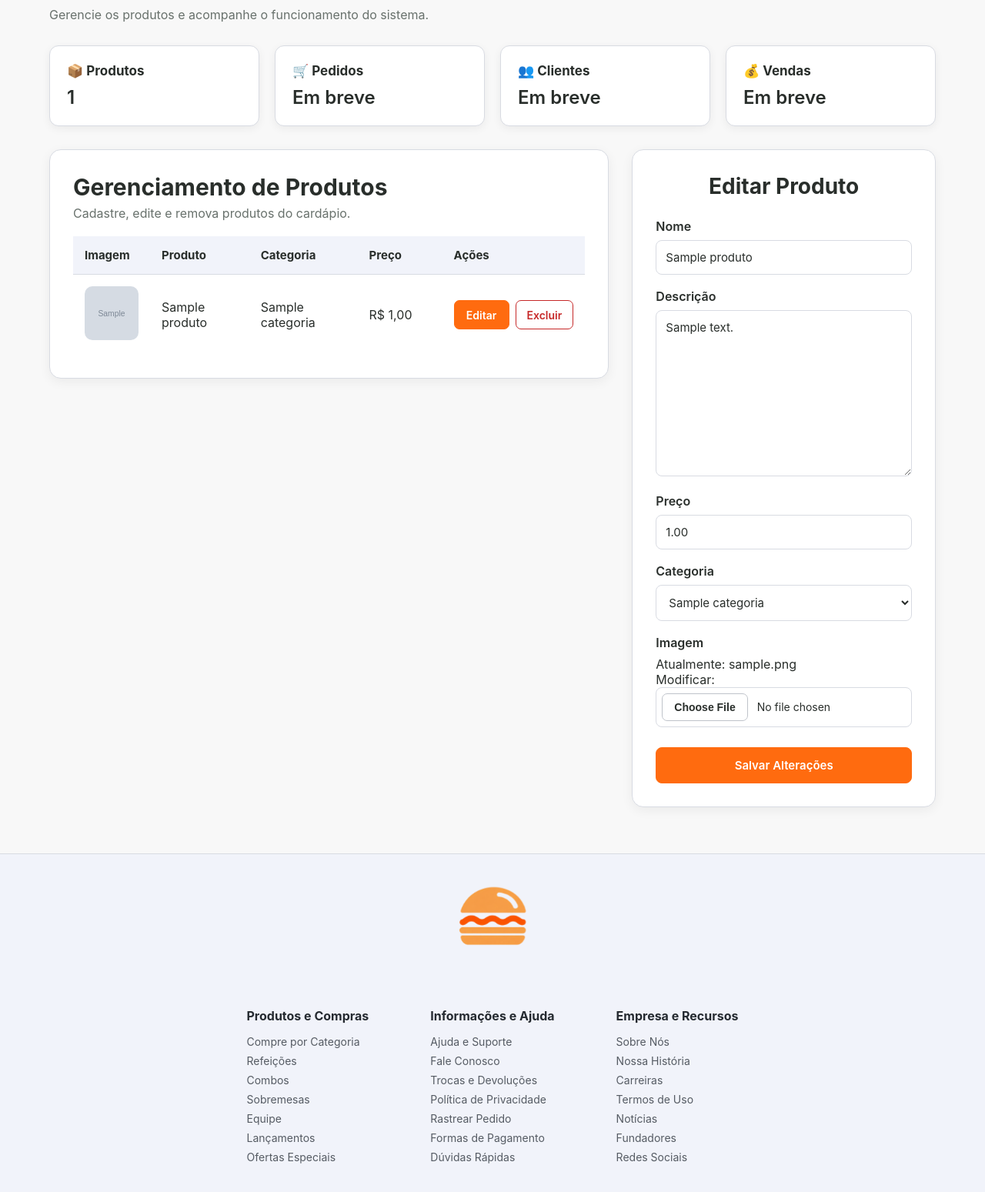
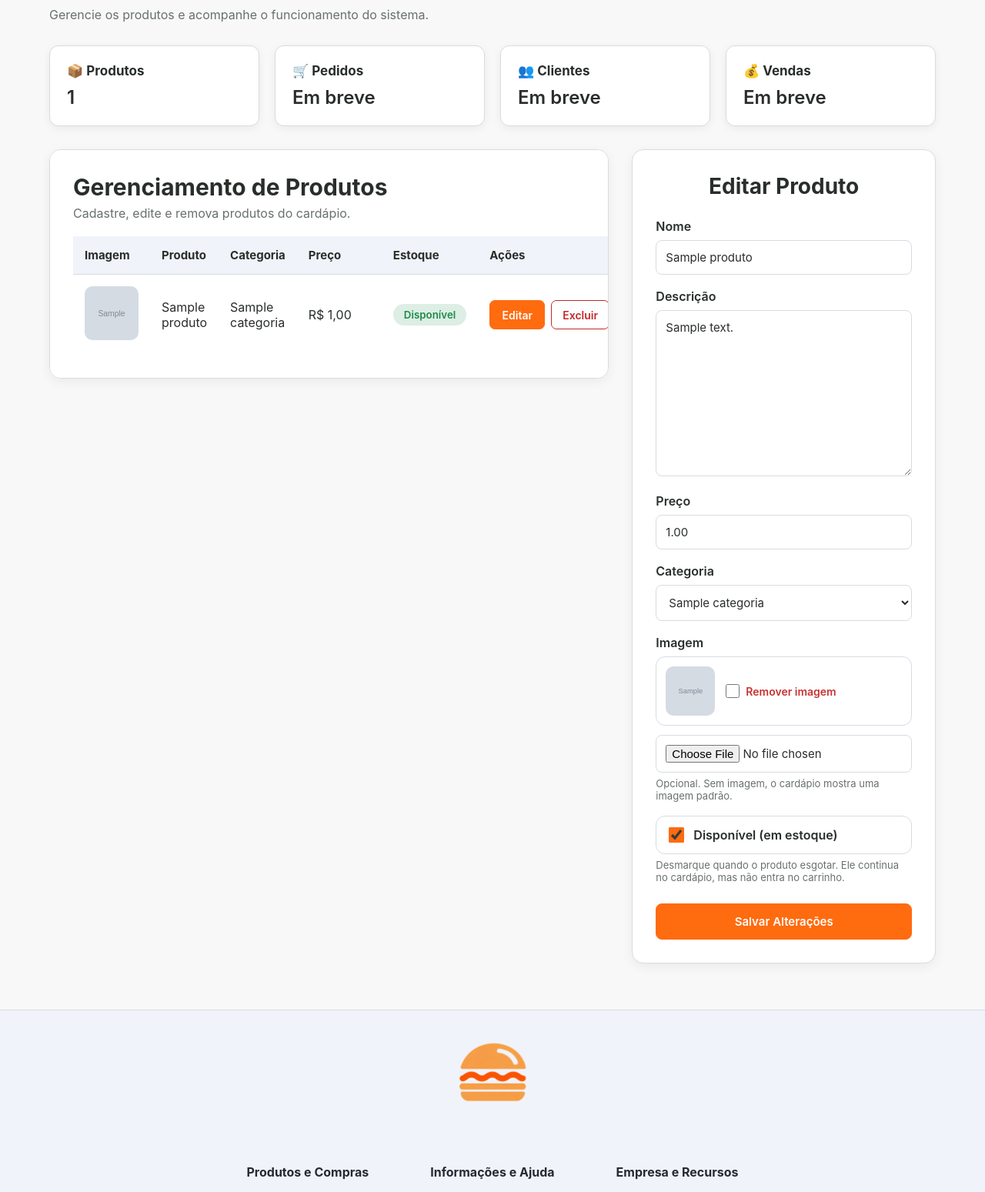
Before and after one commit to FabricioAvelar/pedeaio, a Django app: page /produtos/produto_editar/1/ in a window 1280 px wide. Shown: the part 191-1740 px from the top of the page at 77% size. Run offline with Django 5.2, Linux system fonts and the light colour scheme; a user stored in the database is signed in; tables that the repository leaves empty hold one stand-in row (values such as "Sample post"); grey boxes marked "Sample" are stand-in pictures.

Commit message:
Implementa controle de estoque

```diff
--- a/apps/produtos/models.py
+++ b/apps/produtos/models.py
@@ -19,7 +19,7 @@ class Produto(models.Model):
         related_name='produtos'
     )
 
-    imagem = models.ImageField(upload_to='produtos/')
+    imagem = models.ImageField(upload_to='produtos/', blank=True)
     disponivel = models.BooleanField(default=True)
 
     def __str__(self):
--- a/apps/produtos/templates/privado/produto_gerenciar.html
+++ b/apps/produtos/templates/privado/produto_gerenciar.html
@@ -54,6 +54,7 @@ Painel Administrativo
                     <th>Produto</th>
                     <th>Categoria</th>
                     <th>Preço</th>
+                    <th>Estoque</th>
                     <th>Ações</th>
                 </tr>
             </thead>
@@ -65,7 +66,7 @@ Painel Administrativo
                             {% if produto.imagem %}
                                 <img src="{{ produto.imagem.url }}" alt="{{ produto.nome }}">
                             {% else %}
-                                <span>Sem imagem</span>
+                                <img src="{% static 'imgs/sem-imagem.png' %}" alt="Sem imagem">
                             {% endif %}
                         </td>
 
@@ -74,6 +75,15 @@ Painel Administrativo
                         <td>{{ produto.categoria.nome }}</td>
 
                         <td>R$ {{ produto.preco }}</td>
+
+                        <td>
+                            <form action="{% url 'produto_alternar_disponibilidade' produto.id %}" method="POST">
+                            {% csrf_token %}
+                                <button type="submit" class="btn-disponibilidade {% if produto.disponivel %}ativo{% endif %}">
+                                    {% if produto.disponivel %}Disponível{% else %}Esgotado{% endif %}
+                                </button>
+                            </form>
+                        </td>
 
                         <td>
                             <div class="acoes-produto">
@@ -94,7 +104,7 @@ Painel Administrativo
 
                 {% empty %}
                     <tr>
-                        <td colspan="5" class="sem-produtos">
+                        <td colspan="6" class="sem-produtos">
                             Nenhum produto cadastrado.
                         </td>
                     </tr>
@@ -135,9 +145,32 @@ Painel Administrativo
                 {{ produto_form.categoria }}
             </div>
 
-            <div class="campo">
+            <div class="campo campo-imagem">
                 <label for="{{ produto_form.imagem.id_for_label }}">Imagem</label>
-                {{ produto_form.imagem }}
+
+                {% if produto_form.instance.imagem %}
+                    <div class="imagem-atual">
+                        <img src="{{ produto_form.instance.imagem.url }}" alt="Imagem atual de {{ produto_form.instance.nome }}">
+
+                        <label class="imagem-remover" for="imagem-clear_id">
+                            <input type="checkbox" name="imagem-clear" id="imagem-clear_id">
+                            Remover imagem
+                        </label>
+                    </div>
+                {% endif %}
+
+                <input type="file" name="imagem" id="{{ produto_form.imagem.id_for_label }}" accept="image/*">
+                {{ produto_form.imagem.errors }}
+
+                <small>Opcional. Sem imagem, o cardápio mostra uma imagem padrão.</small>
+            </div>
+
+            <div class="campo campo-check">
+                <label for="{{ produto_form.disponivel.id_for_label }}">
+                    {{ produto_form.disponivel }}
+                    <span>Disponível (em estoque)</span>
+                </label>
+                <small>Desmarque quando o produto esgotar. Ele continua no cardápio, mas não entra no carrinho.</small>
             </div>
 
             <button class="btn-salvar" type="submit" name="cadastrar_produto">
--- a/apps/produtos/urls.py
+++ b/apps/produtos/urls.py
@@ -4,6 +4,7 @@ from .views import (
     produtos,
     produto_gerenciar,
     produto_editar,
+    produto_alternar_disponibilidade,
     produto_remover,
     produto_detalhes,
     categoria_gerenciar,
@@ -18,6 +19,7 @@ urlpatterns = [
 
     path('produto_gerenciar/', produto_gerenciar, name='produto_gerenciar'),
     path('produto_editar/<int:id>/', produto_editar, name='produto_editar'),
+    path('produto_disponibilidade/<int:id>/', produto_alternar_disponibilidade, name='produto_alternar_disponibilidade'),
     path('produto_remover/<int:id>/', produto_remover, name='produto_remover'),
 
     path('categorias/', categoria_gerenciar, name='categoria_gerenciar'),
--- a/apps/produtos/views.py
+++ b/apps/produtos/views.py
@@ -70,6 +70,22 @@ def produto_editar(request, id):
     }
 
     return render(request, 'privado/produto_gerenciar.html', context)
+
+@login_required
+def produto_alternar_disponibilidade(request, id):
+    if not request.user.is_staff:
+        return redirect('index')
+
+    if request.method == 'POST':
+        produto = get_object_or_404(
+            Produto,
+            id=id
+        )
+
+        produto.disponivel = not produto.disponivel
+        produto.save(update_fields=['disponivel'])
+
+    return redirect('produto_gerenciar')
 
 @login_required
 def produto_remover(request, id):
--- a/apps/usuarios/templates/privado/editar_perfil.html
+++ b/apps/usuarios/templates/privado/editar_perfil.html
@@ -6,15 +6,14 @@ Editar Perfil
 {% endblock %}
 
 {% block estilo %}
+<link rel="stylesheet" href="{% static 'style/perfil.css' %}">
 <link rel="stylesheet" href="{% static 'style/editar_perfil.css' %}">
 {% endblock %}
 
 {% block conteudo %}
 
 <div class="container">
-
     {% include 'privado/sidebar.html' %}
-
     <main class="conteudo">
         <section class="editar-perfil">
             <div class="editar-cabecalho">
--- a/static/style/produto_gerenciar.css
+++ b/static/style/produto_gerenciar.css
@@ -186,6 +186,24 @@
     transform: translateY(-2px);
 }
 
+/* BOTÃO DISPONIBILIDADE */
+
+.btn-disponibilidade {
+    padding: 6px 14px;
+    border: none;
+    border-radius: 999px;
+    font-weight: 600;
+    cursor: pointer;
+    background: rgba(200, 50, 50, 0.15);
+    color: #c83232;
+}
+
+.btn-disponibilidade.ativo {
+    background: rgba(31, 138, 76, 0.15);
+    color: #1f8a4c;
+}
+
+
 /* CADASTRO */
 
 .cadastro {
@@ -254,37 +272,86 @@
     box-shadow: 0 0 0 3px rgba(255, 107, 15, .1);
 }
 
-/* UPLOAD DE IMAGEM */
+/* CAMPO DE IMAGEM */
 
-.cadastro input[type="file"] {
-    width: 100%;
-    padding: 7px;
-    background: #fff;
-    color: var(--text);
+.cadastro .campo-imagem small {
+    display: block;
+    margin-top: 6px;
+    color: var(--muted);
+    font-size: 13px;
+}
+
+.imagem-atual {
+    display: flex;
+    align-items: center;
+    gap: 14px;
+    margin-bottom: 12px;
+    padding: 12px;
     border: 1px solid var(--border);
-    border-radius: 8px;
+    border-radius: 12px;
+}
+
+.imagem-atual img {
+    width: 64px;
+    height: 64px;
+    object-fit: cover;
+    border-radius: 10px;
+}
+
+.cadastro .campo .imagem-remover {
+    display: flex;
+    align-items: center;
+    gap: 8px;
+    margin-bottom: 0;
+    color: #c83232;
     font-size: 14px;
+    font-weight: 600;
     cursor: pointer;
 }
 
-.cadastro input[type="file"]::file-selector-button {
-    margin-right: 12px;
-    padding: 9px 15px;
-    background: #fff;
-    color: var(--text);
-    border: 1px solid var(--btn-border);
-    border-radius: 7px;
-    font-size: 14px;
-    font-weight: 600;
+.cadastro .imagem-remover input[type="checkbox"] {
+    width: 18px;
+    height: 18px;
+    min-width: 18px;
+    margin: 0;
+    padding: 0;
+    accent-color: #c83232;
     cursor: pointer;
-    transition: background .25s ease, color .25s ease, border-color .25s ease, transform .25s ease;
 }
 
-.cadastro input[type="file"]::file-selector-button:hover {
-    background: #FF6B0F;
-    color: #fff;
-    border-color: #FF6B0F;
-    transform: translateY(-2px);
+/* CHECKBOX DE DISPONIBILIDADE */
+
+.cadastro .campo-check label {
+    display: flex;
+    align-items: center;
+    gap: 12px;
+    margin-bottom: 0;
+    padding: 14px 16px;
+    border: 1px solid var(--border);
+    border-radius: 12px;
+    cursor: pointer;
+    transition: border-color .2s ease;
+}
+
+.cadastro .campo-check label:hover {
+    border-color: var(--accent);
+}
+
+.cadastro .campo-check input[type="checkbox"] {
+    width: 20px;
+    height: 20px;
+    min-width: 20px;
+    margin: 0;
+    padding: 0;
+    accent-color: var(--accent);
+    cursor: pointer;
+}
+
+.cadastro .campo-check small {
+    display: block;
+    margin-top: 6px;
+    color: var(--muted);
+    font-size: 13px;
 }
 
 /* CADASTRAR / SALVAR PRODUTO */
```
Also changed, not shown: static/style/editar_perfil.css (+0 -99 lines), apps/produtos/migrations/0009_alter_produto_imagem.py (added), static/imgs/sem-imagem.png (added).
